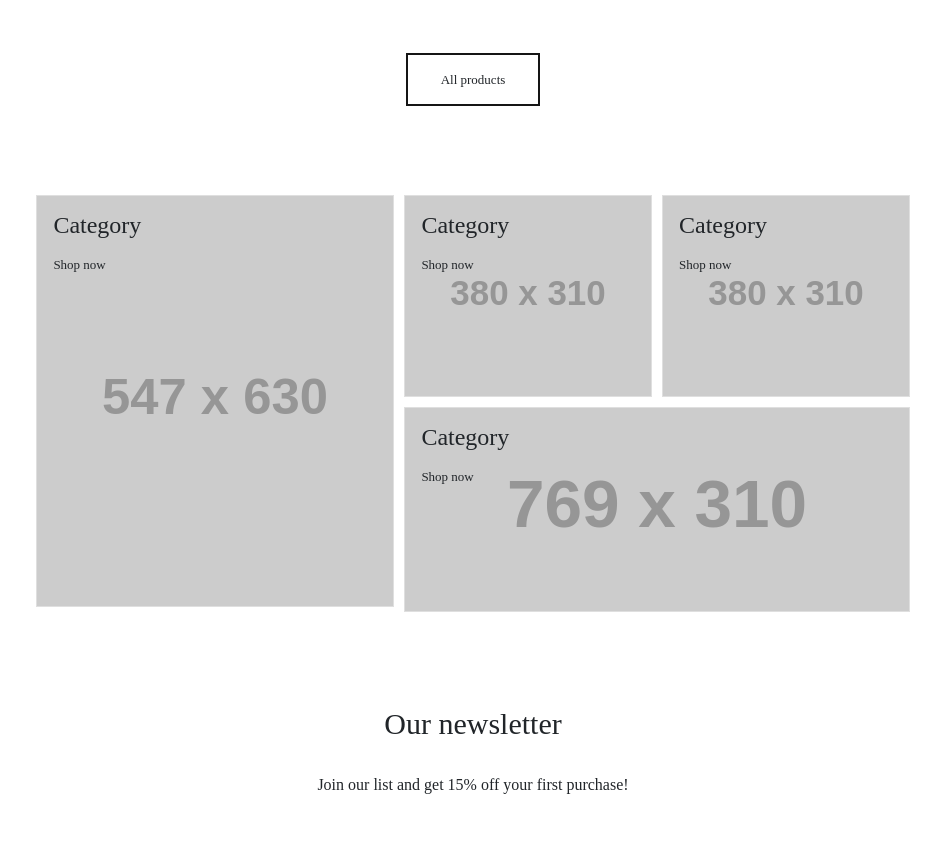
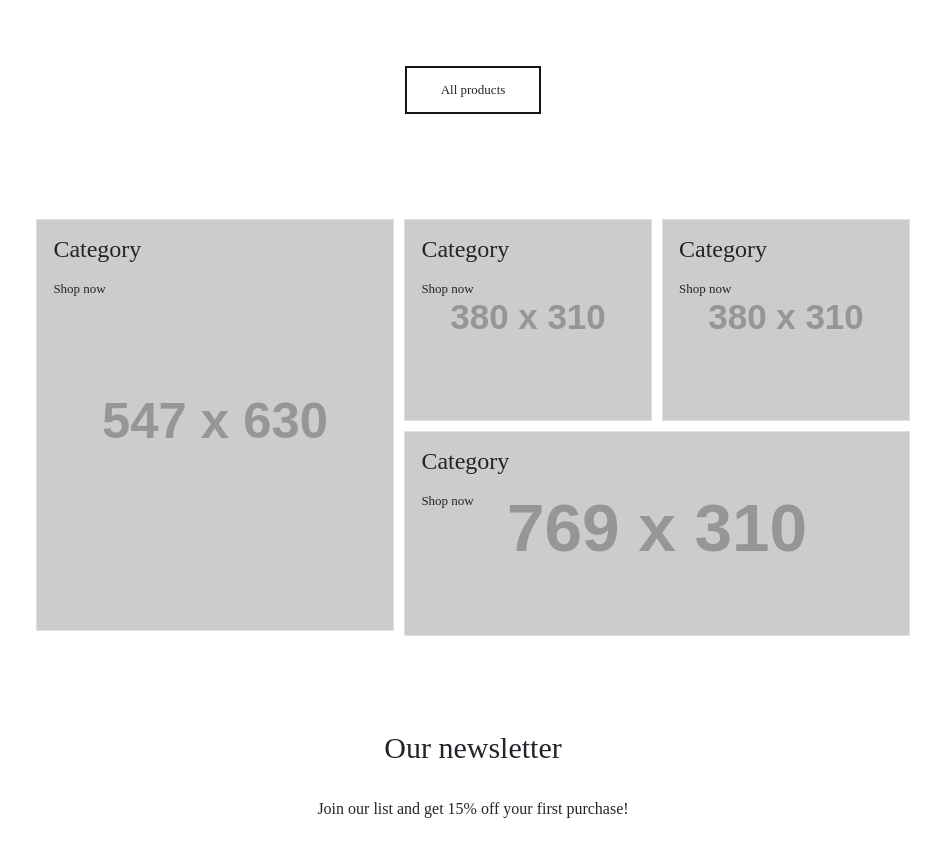
Before and after one commit to magda-korzeniowska/daftacademy-frontend_levelup-2020, a website built with webpack: page src/index.html in a window 1280 px wide. Shown: the part 2027-2880 px from the top of the page, without its empty margins (167-1108 px from the left). Built offline with nearby package versions, Linux system fonts and the light colour scheme; placeholder pictures from the web are drawn by us; files whose address does not match are found by name.

Commit message:
Add minor styling fixes

```diff
--- a/src/index.html
+++ b/src/index.html
@@ -275,8 +275,9 @@
         </div>
 
         <div class="new-arrivals__all-products">
-          <a href="#" class="new-arrivals__all-products-link"><span class="hide-when-narrow">All products</span><span class="show-when-narrow">View all products</span></a>
+          <button class="new-arrivals__all-products-btn"><span class="hide-when-narrow">All products</span><span class="show-when-narrow">View all products</span></button>
         </div>
+
       </article>
     </section>
 
--- a/src/script.js
+++ b/src/script.js
@@ -3,7 +3,7 @@
 const addScroll = () => {
   const scrollToTopBtn = document.querySelector(".scroll");
 
-  scrollToTopBtn.addEventListener("click", () => {
+  scrollToTopBtn.addEventListener('click', () => {
     window.scroll({
       top: 0,
       left: 0,
@@ -11,16 +11,16 @@ const addScroll = () => {
     });
   })
 
-  window.onscroll = () => {
+  window.addEventListener('scroll', () => {
     if (document.body.scrollTop > window.innerHeight / 2 || document.documentElement.scrollTop > window.innerHeight / 2) {
       scrollToTopBtn.style.display = "block";
     } else {
       scrollToTopBtn.style.display = "none";
     }
-  }
+  })
 }
 
-// ******* ADD YEAR *******
+// ******* ADD YEAR IN FOOTER *******
 
 const addYear = () => {
   let year = document.querySelector(".copyrights__year");
--- a/src/styles/style.scss
+++ b/src/styles/style.scss
@@ -176,12 +176,16 @@ body {
     margin-top: 45px;
     margin-bottom: 100px;
   }
-  &__all-products-link {
-    width: 70px;
-    height: 14px;
-    padding: 17px 33px;
+  &__all-products-btn {
+    width: 136px;
+    height: 48px;
+    background-color: $white;
     border: solid 2px $black;
     @extend .Text-Style-13;
+    &:hover {
+      color: $white;
+      background-color: $very-light-pink;
+    }
   }
 }
 
```
